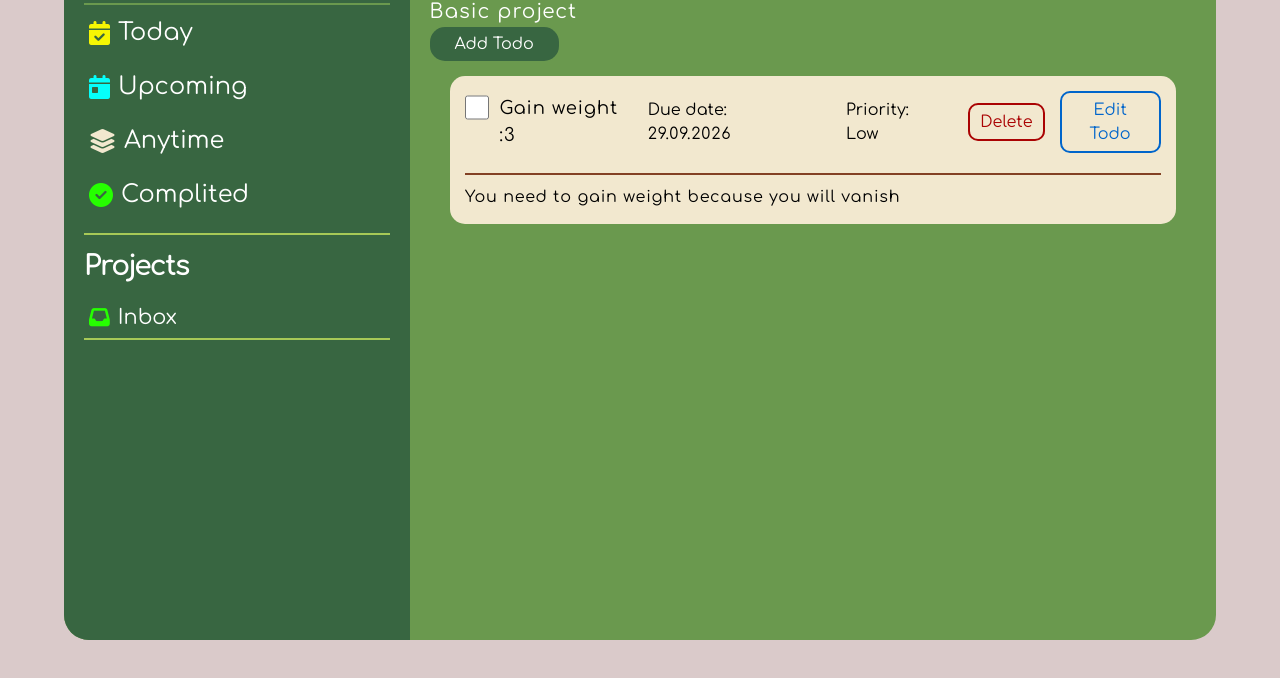
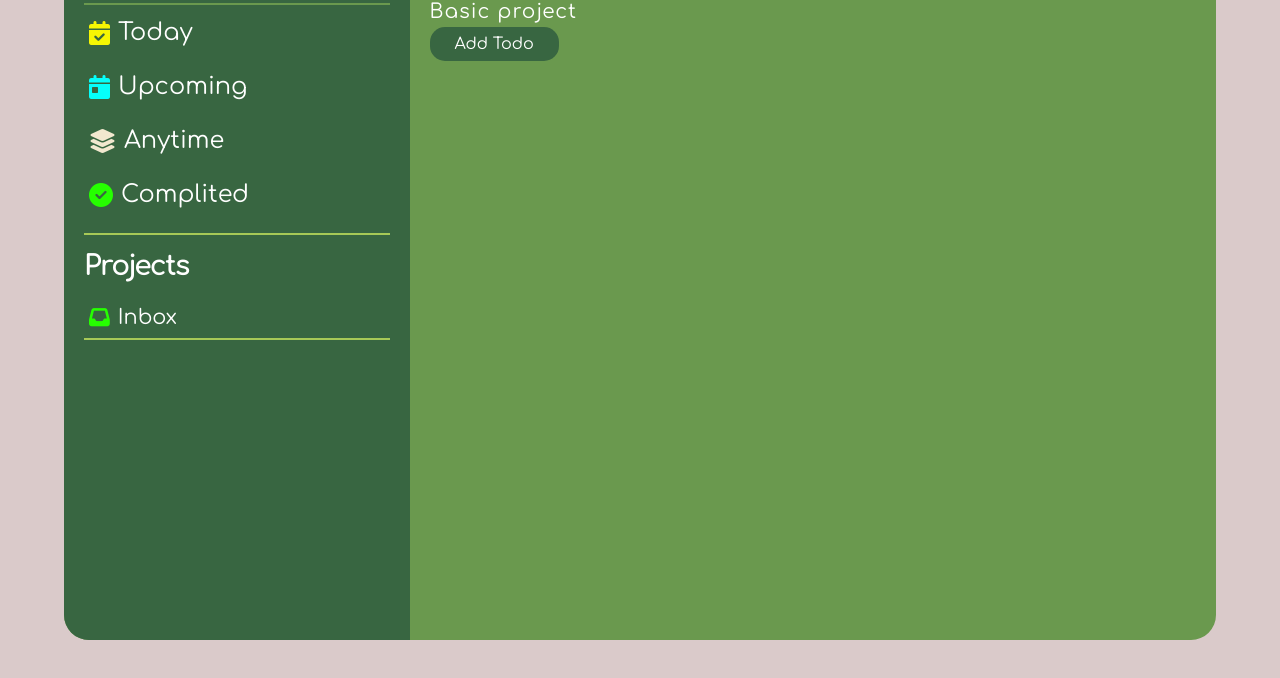
Before and after one commit to SzamanHerbaty/todo_app, a website built with webpack: page src/html/template.html in a window 1280 px wide. Shown: the part 120-798 px from the top of the page. Built offline with nearby package versions, Linux system fonts and the light colour scheme.

```diff
--- a/src/html/template.html
+++ b/src/html/template.html
@@ -38,22 +38,6 @@
                     <button class="add_todo_btn">Add Todo</button>
                 </div>
                 <div class="todo_container">
-                    <div class="todo_container_item">
-                        <div class="todo_container_item_main">
-                            <div class="todo_container_item_heading">
-                                <input type="checkbox" class="status_input"/>
-                                <p>Gain weight :3</p>
-                            </div>
-                            <div class="todo_container_item_buttons">
-                                <div class="todo_date">Due date: <span class="date">29.09.2026</span></div>
-                                <div class="todo_priority">Priority: Low</div>
-                                <button class="delete_btn">Delete</button>
-                                <button class="edit_btn">Edit Todo</button>
-                            </div>
-                        </div>
-                        <div class="todo_container_item_description">
-                            <p>You need to gain weight because you will vanish</p>
-                        </div>
 
                     </div>
                 </div>
```
Also changed, not shown: src/UI.js (+37 -0 lines).
